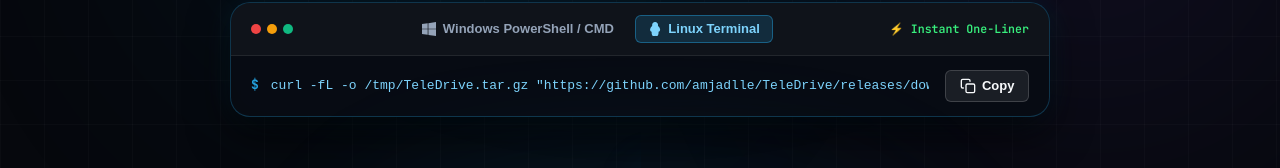
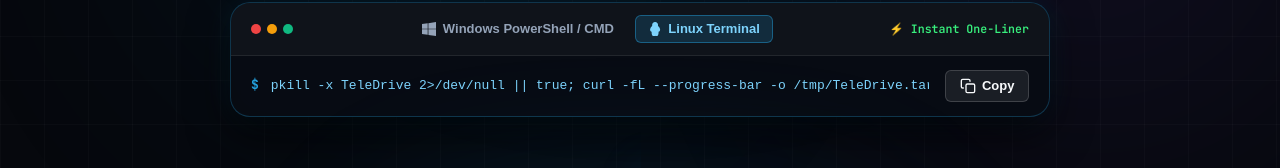
Before and after one commit to amjadlle/TeleDrive, an Astro site in the folder website/: page / in a window 1280 px wide. Both pictures are taken after a click on the button "Linux Terminal". Shown: the part 624-792 px from the top of the page. Built offline with nearby package versions, Linux system fonts and the light colour scheme; Astro itself is replaced by a stand-in of ours.

Commit message:
Finalize Linux install and update instructions

```diff
--- a/website/src/components/Hero.astro
+++ b/website/src/components/Hero.astro
@@ -81,7 +81,7 @@
         <div class="command-view hidden" id="cmd-linux">
           <span class="cmd-prompt">$</span>
           <div class="cmd-scroll">
-            <code class="cmd-text">curl -fL -o /tmp/TeleDrive.tar.gz "https://github.com/amjadlle/TeleDrive/releases/download/v1.0.5/TeleDrive-linux-x86_64.tar.gz" &amp;&amp; tar -xzf /tmp/TeleDrive.tar.gz -C "$HOME" &amp;&amp; "$HOME/TeleDrive/TeleDrive/TeleDrive"</code>
+            <code class="cmd-text">pkill -x TeleDrive 2&gt;/dev/null || true; curl -fL --progress-bar -o /tmp/TeleDrive.tar.gz "https://github.com/amjadlle/TeleDrive/releases/download/v1.0.5/TeleDrive-linux-x86_64.tar.gz" &amp;&amp; tar -xzf /tmp/TeleDrive.tar.gz -C "$HOME" &amp;&amp; "$HOME/TeleDrive/TeleDrive"</code>
           </div>
         </div>
 
```
Also changed, not shown: README.md.
